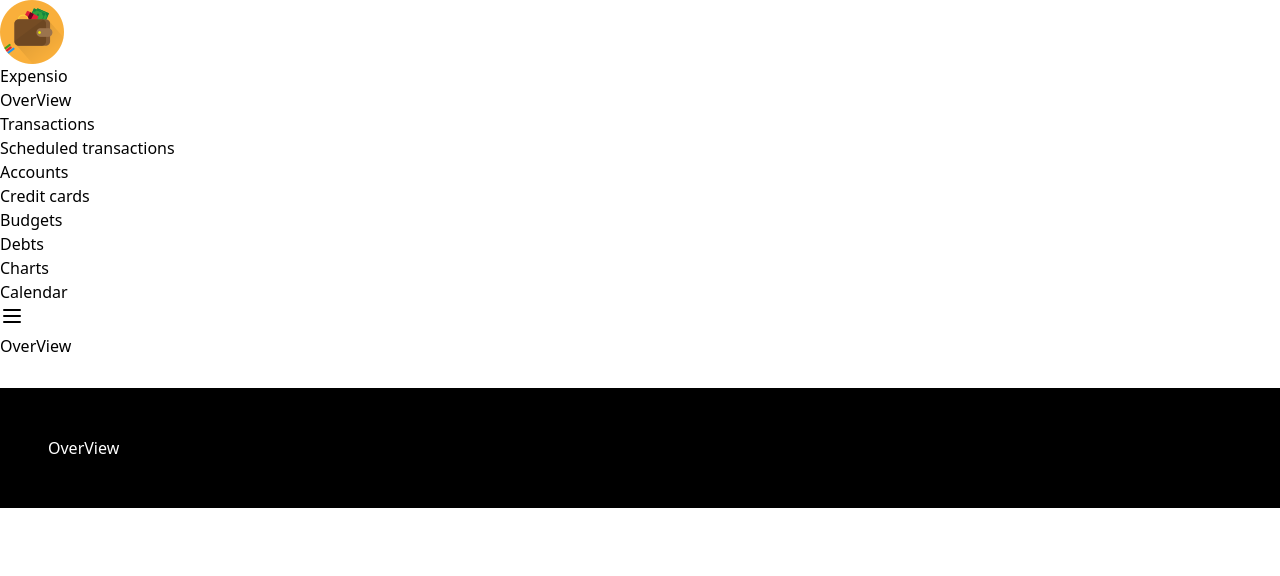
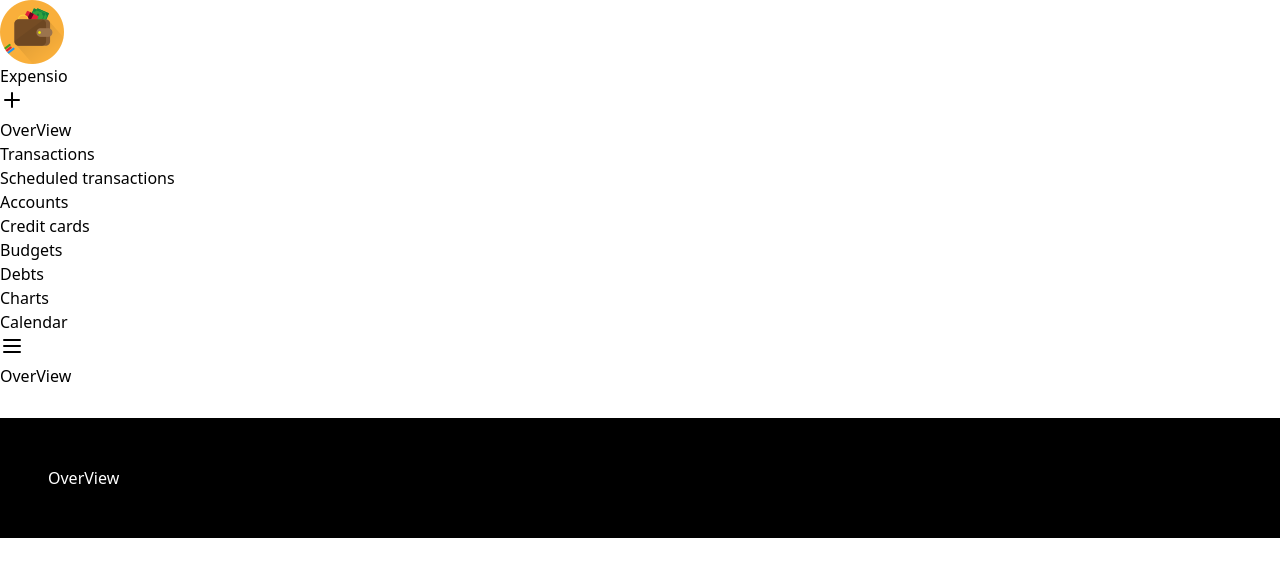
Before and after one commit to prashantjinwal/Money_Tracker, a React (Vite) app: page / in a window 1280 px wide. Shown: the top 576 px of the page. Built offline with nearby package versions, Linux system fonts and the light colour scheme.

Commit message:
Add responsiveness NavBar & sidebar #3

```diff
--- a/src/App.jsx
+++ b/src/App.jsx
@@ -44,7 +44,7 @@ function App() {
   return (
   <BrowserRouter>
   <main className='h-screen flex '>
-   {btnSlate ? <SideBar onselect={handleSelect} selectedBarBtn={selectedTitle.selectedID} />  : undefined}
+   {btnSlate ? <SideBar onbtnClick={handleBtn} onselect={handleSelect} selectedBarBtn={selectedTitle.selectedID} />  : undefined}
     <main className='flex flex-col w-full'>
     <Navbar Header={selectedTitle} onbtnClick={handleBtn} />
       <Routes>
--- a/src/Components/NavBar.jsx
+++ b/src/Components/NavBar.jsx
@@ -1,5 +1,7 @@
 import { EllipsisVertical, Menu } from "lucide-react";
 import { useEffect, useState } from "react";
+
+
 
 export default function Navbar({Header, onbtnClick}){
 
@@ -30,9 +32,11 @@ export default function Navbar({Header, onbtnClick}){
 
             <header className="py-[1.1em] flex justify-between">
 
-                <section className="flex gap-4 ">
-                    <button onClick={onbtnClick} className="text-white font-bold border-2 border-emerald-50"><Menu /></button>
-                    <p className="text-white font-semibold text-lg">{Header.selectedID}</p>
+                <section className="flex gap-4 items-center">
+
+                        <button onClick={onbtnClick} className="text-white font-bold "><Menu  /></button>
+                        <p className="text-white font-semibold text-lg">{Header.selectedID}</p>
+
                 </section>
 
             <div className="relative">
--- a/src/Components/SideBar.jsx
+++ b/src/Components/SideBar.jsx
@@ -1,26 +1,24 @@
 import { Link } from "react-router-dom";
 import Svgs from "../assets/SvgMap";
 import logo from "/pictures/app_icon_64.png"
+// import { Menu } from "lucide-react";
+import { Plus } from "lucide-react";
 
 
-
-export default function SideBar({ onselect, selectedBarBtn }){
-    // let asideClass = "w-1/5 h-[100vh] bg-[#323031] "
-
-    // useEffect(()=>{
-    //     let width = window.innerWidth;
-    // if(width < 1200){
-    //     asideClass += " "
-    // }
-    // }, [setIsOpen])
-
-
+export default function SideBar({ onselect, selectedBarBtn, onbtnClick }){
 
     return (
-        <aside className={" lg:w-1/5 h-[100vh] bg-[#323031] w-11/12  "} >
-            <div className="py-4 border-stone-500 border-b-2 flex gap-4 items-center px-5 ">
-                <img className="w-[2.2em]" src={logo} alt="logo" />
-                <h2 className="text-white font-semibold text-lg">Expensio</h2>
+        <aside className=" lg:w-1/5 h-[100vh] bg-[#323031] w-9/12 lg:static absolute z-50" >
+            <div className="py-4 border-stone-500 border-b-2 flex gap-4 items-center px-5 justify-between">
+                <div className="flex gap-4 items-center">
+                    <img className="w-[2.2em]" src={logo} alt="logo" />
+                    <h2 className="text-white font-semibold text-lg">Expensio</h2>
+                </div>
+
+                <div className="block lg:hidden" >
+                    <button onClick={onbtnClick}  className="text-white font-bold border-2 border-emerald-50 rounded-full rotate-45 "><Plus  /></button>
+                </div>
+
             </div>
 
 
```
